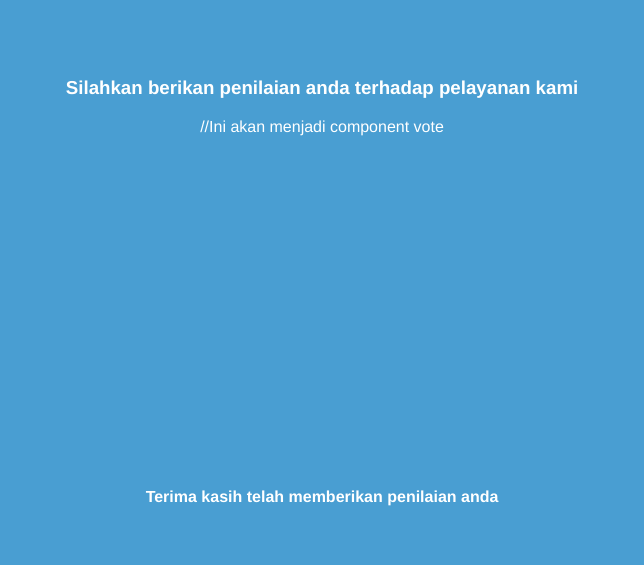
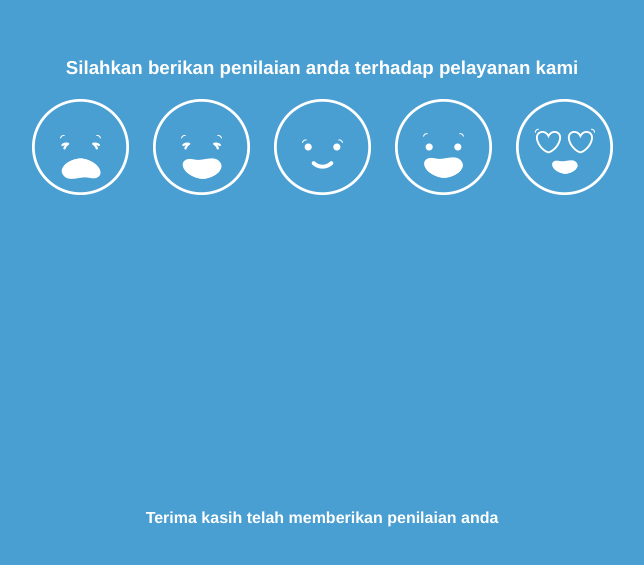
Before and after one commit to BayuajiHS/Polling-System, a Vue app: page / in a window 1280 px wide. Shown: the part 175-740 px from the top of the page, without its empty margins (318-962 px from the left). Built offline with nearby package versions, Linux system fonts and the light colour scheme.

Commit message:
Menempatkan Gambar Emoticons

```diff
--- /dev/null
+++ b/src/components/vote.vue
@@ -0,0 +1,100 @@
+<template>
+    <div class="buttons">
+      <button v-for="(emoticon, index) in emoticons"
+              :key="index"
+              :id="emoticon"
+              class="btn-emoticons"
+      ></button> <!-- For loop pada vue js-->
+    </div>
+  </template>
+
+  <script>
+  // @ is an alias to /src
+  // import HelloWorld from "@/components/HelloWorld.vue";
+
+  export default {
+    name: "Home",
+    components: { },
+    data: function(){
+        return {
+            emoticons: ['very-bad', 'bad', 'ok', 'good', 'very-good']
+        }
+    }
+  };
+  </script>
+
+  <style type="text/css">
+    .buttons{
+        display: flex;
+    }
+
+    .btn-emoticons{
+        background: url("~@/assets/emoticon.png");
+        width: 101px;
+        height: 100px;
+        border: none;
+        margin: 0px 10px;
+        outline: none;
+        cursor: pointer;
+    }
+
+    #very-bad{
+        background-position: 0px 0px;
+    }
+    #very-bad:hover{
+        background-position: 0px -100px;
+    }
+    #very-bad:active{
+        background-position: 0px -200px;
+    }
+
+    #bad{
+        background-position: -101px 0px;
+    }
+    #bad:hover{
+        background-position: -101px -100px;
+    }
+    #bad:active{
+        background-position: -101px -200px;
+    }
+
+    #ok{
+        background-position: -202px 0px;
+    }
+    #ok:hover{
+        background-position: -202px -100px;
+    }
+    #ok:active{
+        background-position: -202px -200px;
+    }
+
+    #good{
+        background-position: -303px 0px;
+    }
+    #good:hover{
+        background-position: -303px -100px;
+    }
+    #good:active{
+        background-position: -303px -200px;
+    }
+
+    #good{
+        background-position: -303px 0px;
+    }
+    #good:hover{
+        background-position: -303px -100px;
+    }
+    #good:active{
+        background-position: -303px -200px;
+    }
+
+    #very-good{
+        background-position: -404px 0px;
+    }
+    #very-good:hover{
+        background-position: -404px -100px;
+    }
+    #very-good:active{
+        background-position: -404px -200px;
+    }
+  </style>
--- /dev/null
+++ b/src/components/vote.vue.html
@@ -0,0 +1,33 @@
+<template>
+    <div class="buttons">
+
+    </div>
+  </template>
+
+  <script>
+  // @ is an alias to /src
+  // import HelloWorld from "@/components/HelloWorld.vue";
+
+  export default {
+    name: "Home",
+    components: { },
+    data: function(){
+        return {
+            emoticons: ['very bad', 'bad', 'ok', 'good', 'very good'];
+        }
+    }
+  };
+  </script>
+
+  <style type="text/css">
+    .container{
+      display: flex;
+      flex-wrap: wrap;
+      height: 100vh;
+      align-items: center;
+    }
+
+    section{
+      width: 100%;
+    }
+  </style>
--- a/src/views/Home.vue
+++ b/src/views/Home.vue
@@ -6,7 +6,7 @@
       </h3>
 
       <div class="emoticons">
-        //Ini akan menjadi component vote
+        <vote/>
       </div>
     </section>
 
@@ -18,11 +18,11 @@
 
 <script>
 // @ is an alias to /src
-// import HelloWorld from "@/components/HelloWorld.vue";
+import vote from "@/components/vote.vue";
 
 export default {
   name: "Home",
-  components: { }
+  components: { vote }
 };
 </script>
 
@@ -37,4 +37,9 @@
   section{
     width: 100%;
   }
+
+  .emoticons{
+    display: flex;
+    justify-content: center;
+  }
 </style>
```
Also changed, not shown: src/assets/emoticon.png (added).
